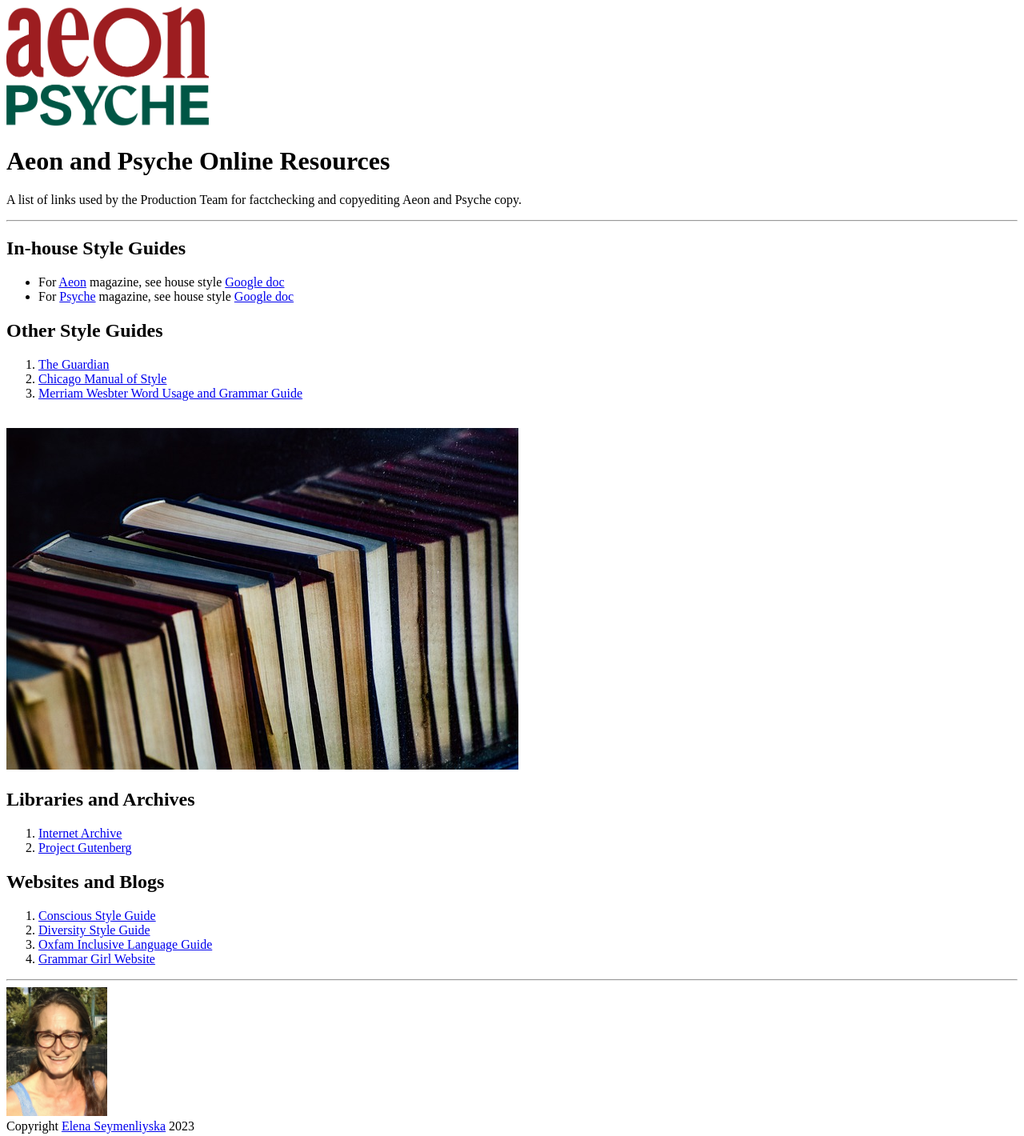
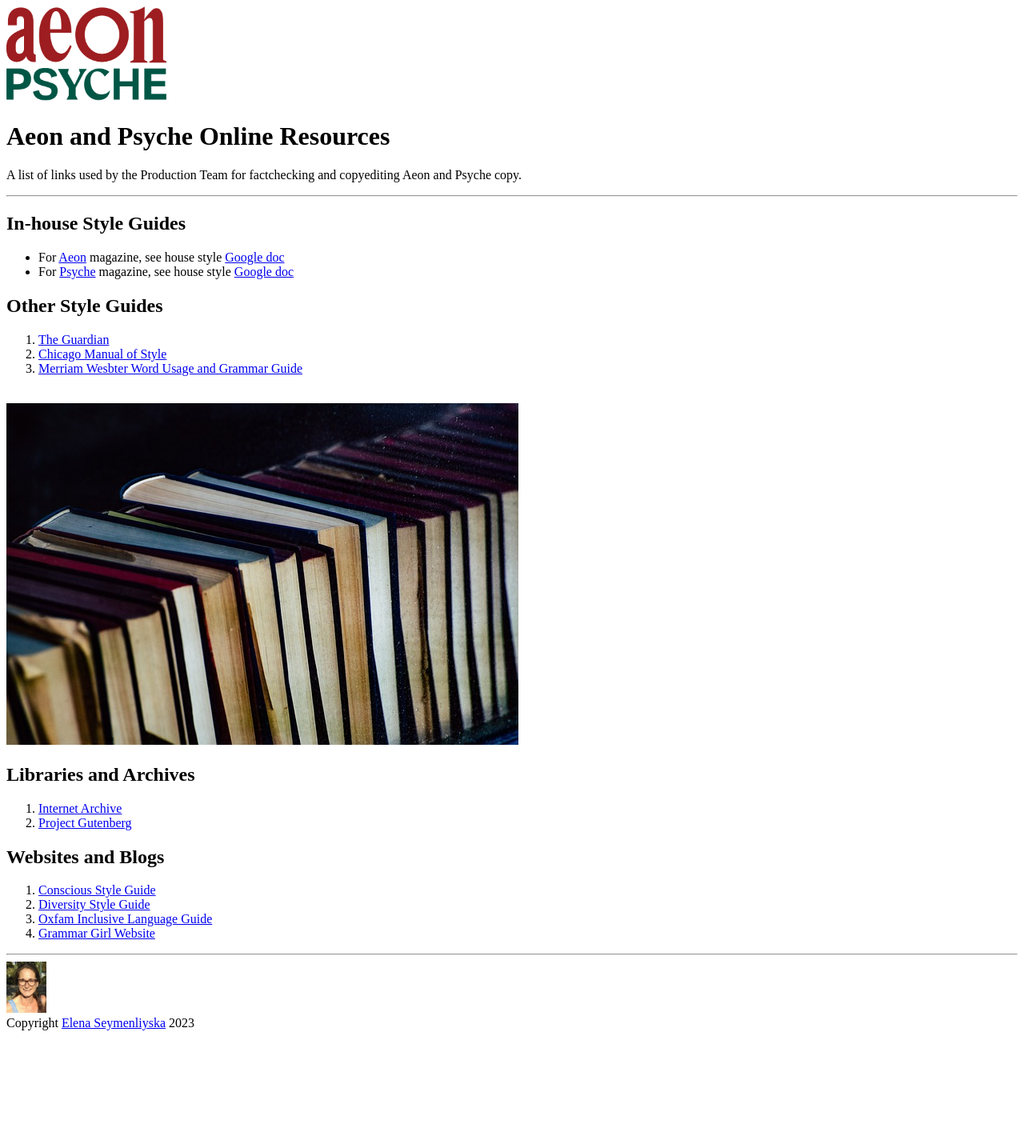
Before and after one commit to AeonProductionTeam/AeonProductionTeam.github.io, a plain HTML site: page Index.html in a window 1280 px wide. Shown: the whole page at 80% size. After the commit the page ends 1296 px from the top, so only its background shows below. Drawn offline with Linux system fonts and the light colour scheme.

Commit message:
Add files via upload

```diff
--- a/Index.html
+++ b/Index.html
@@ -8,7 +8,7 @@
 </head>
 <body>
     <main>
-        <img src="AeonPsycheLogo.png" width="20%" alt="Aeon and Psyche logo">
+        <img src="AeonPsycheLogo.png" width="200" alt="Aeon and Psyche logo">
         <h1>Aeon and Psyche Online Resources</h1>
         <p>A list of links used by the Production Team for factchecking and copyediting Aeon and Psyche copy.</p>
         <hr>
@@ -40,7 +40,7 @@
     </ol>
     </main>
     <hr>
-    <img src="Elena.jpg" width="10%" alt="Elena Seymenliyska, senior production editor at Aeon">
+    <img src="Elena.jpg" width="50" alt="Elena Seymenliyska, senior production editor at Aeon">
     <footer>Copyright <a href="https://aeon.co/users/elena-seymenliyska">Elena Seymenliyska</a> 2023</footer>
 </body>
 </html>
```
